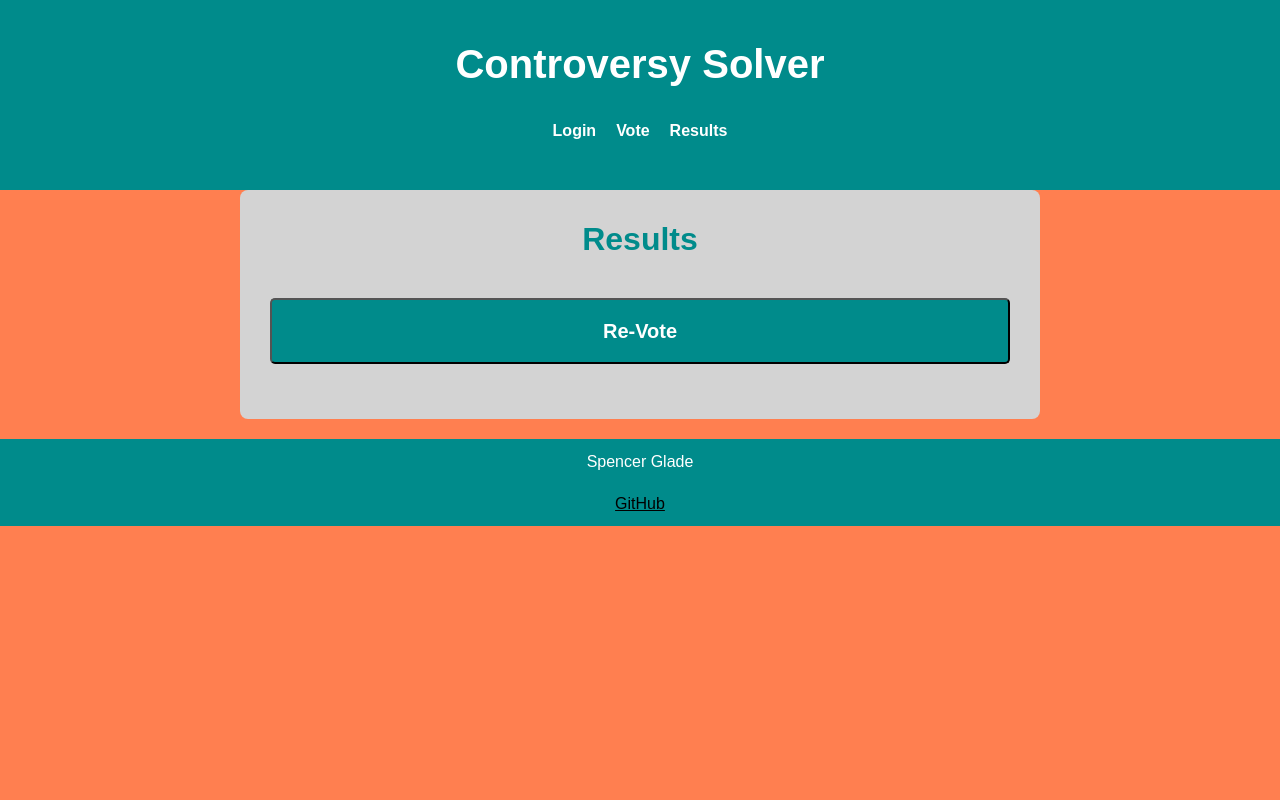
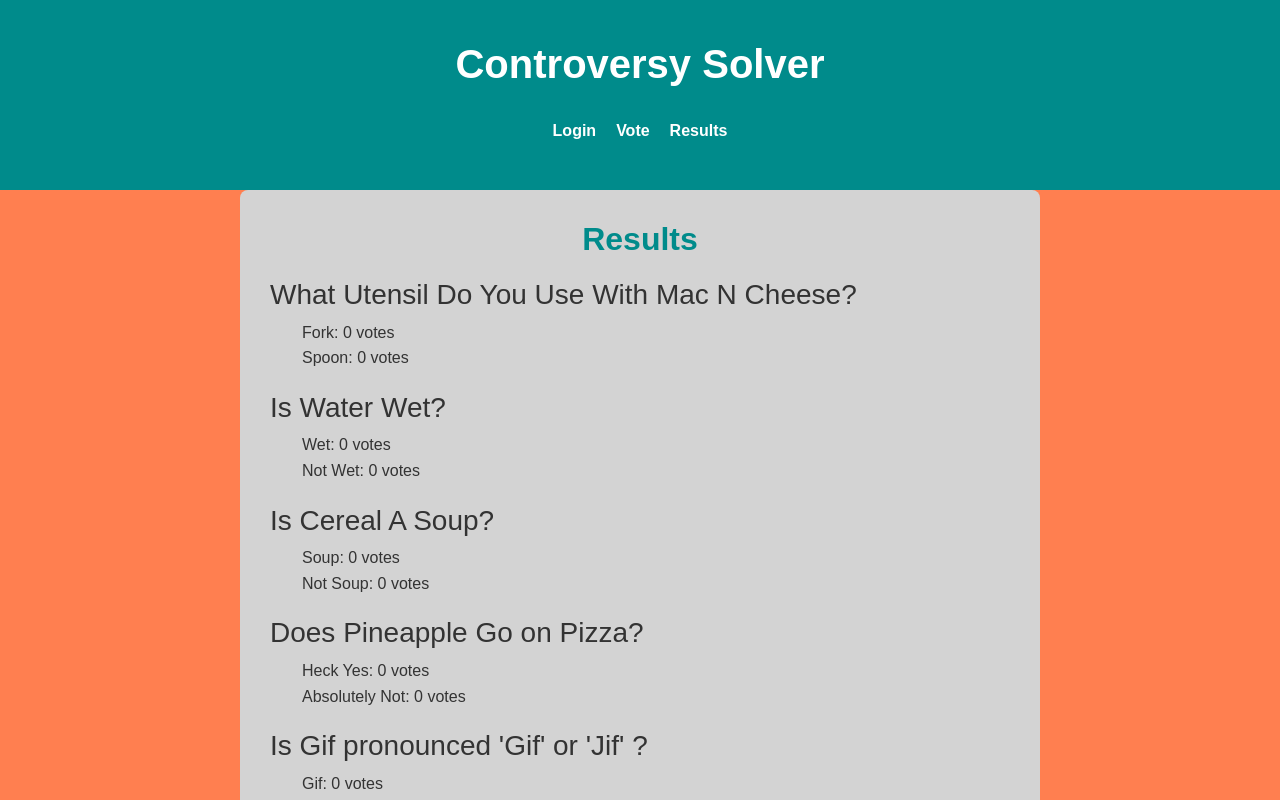
Before and after one commit to SpencerG-BYU/startup, a React (Vite) app: page /results in a window 1280 px wide. Shown: the top 800 px of the page. Built offline with nearby package versions, Linux system fonts and the light colour scheme.

Commit message:
results react similar to vote

```diff
--- a/src/results/results.jsx
+++ b/src/results/results.jsx
@@ -1,31 +1,44 @@
 import React from 'react';
 import './results.css';
 
+
 export function Results() {
-    const [results, setResults] = React.useState([]);
-
+    const [results, setResults] = React.useState({});
+    const questions = [
+        {question: "What Utensil Do You Use With Mac N Cheese?", options: ["Fork", "Spoon"], image: "macncheese.png"},
+        {question: "Is Water Wet?", options: ["Wet", "Not Wet"], image: "water.png"},
+        {question: "Is Cereal A Soup?", options: ["Soup", "Not Soup"], image: "cereal.png"},
+        {question: "Does Pineapple Go on Pizza?", options: ["Heck Yes", "Absolutely Not"], image: "pineapplepizza.png"},
+        {question: "Is Gif pronounced 'Gif' or 'Jif' ?", options: ["Gif", "Jif"], image: "https://data.textstudio.com/output/sample/animated/3/9/4/7/gif-5-17493.gif"},
+        {question: "Are Panckaes or Waffles Better?", options: ["Pancakes", "Waffles"], image: "breakfast.png"}
+    ];
 
     React.useEffect(() => {
-        const storedResults = localStorage.getItem('results');
-        if (storedResults) {
-            setResults(JSON.parse(storedResults));
+        const savedResults = JSON.parse(localStorage.getItem('results'));
+        if (savedResults) {
+            setResults(savedResults);
         }
     }, []);
+
+    const countVotes = (question, option) => {
+        return Object.values(results).filter(vote => vote === option).length;
+    };
 
     return (
         <main>
             <h2>Results</h2>
-        {Object.keys(results).map((question, index) => (
+            {questions.map((question, index) => (
                 <div key={index}>
-                <h3>{question}</h3>
+                    <h3>{question.question}</h3>
                     <ul>
-                    <li>{results[question]}</li>
+                        {question.options.map((option, index) => (
+                            <li key={index}>
+                                {option}: {countVotes(question.question, option)} votes
+                            </li>
+                        ))}
                     </ul>
                 </div>
             ))}
-        <form method="get" action="/vote">
-            <button type="submit">Re-Vote</button>
-        </form>
         </main>
     );
 }
--- a/src/vote/vote.jsx
+++ b/src/vote/vote.jsx
@@ -58,7 +58,6 @@ export function Vote() {
                             type="radio"
                             name={question.question}
                             value={option}
-                            checked={votes[question.question] == option}
                             onChange={() => handleVoteChange(question.question, option)}
                             required
                         />
```
Lines whose indentation alone changed are shown as unchanged.
